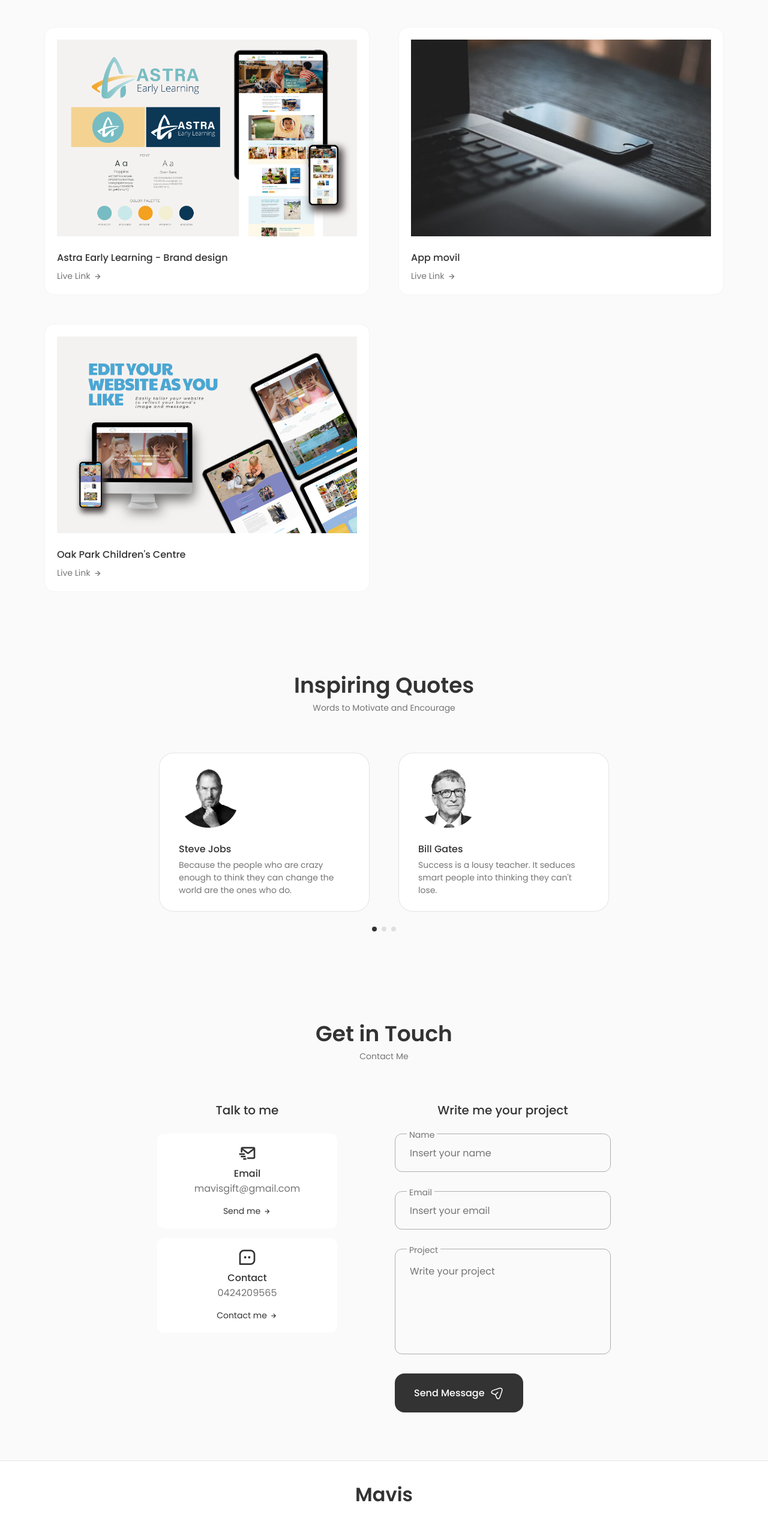
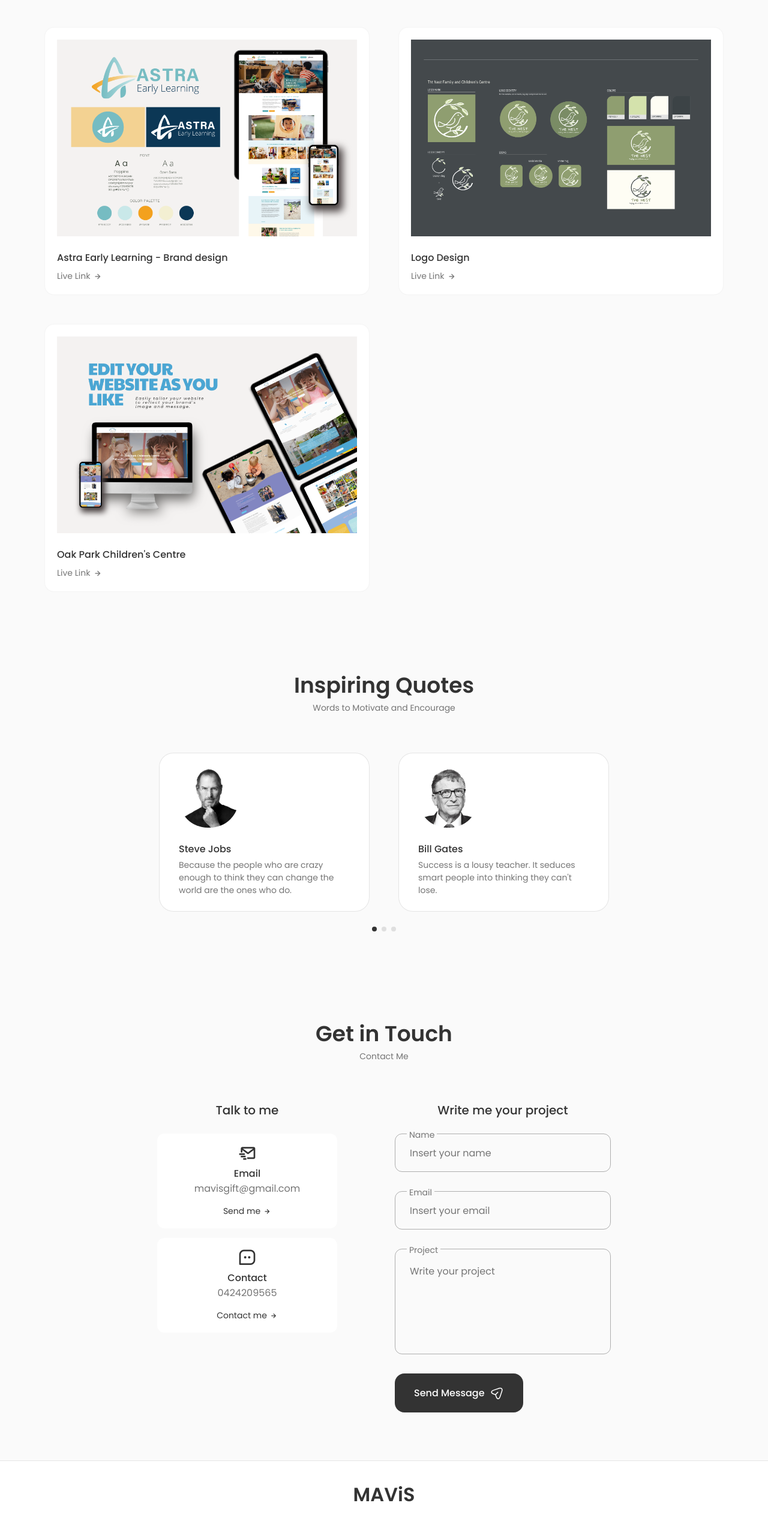
Before and after one commit to viszec/my-portfolio, a React (Create React App) app: page / in a window 1280 px wide. Shown: the part 4282-6833 px from the top of the page at 60% size. Built offline with nearby package versions, Linux system fonts and the light colour scheme.

Commit message:
upadte portfolio

```diff
--- a/src/components/footer/Footer.jsx
+++ b/src/components/footer/Footer.jsx
@@ -5,7 +5,7 @@ const Footer = () => {
     return (
         <footer className="footer">
             <div className="footer__container container">
-                <h1 className="footer__title">Mavis</h1>
+                <h1 className="footer__title">MAViS</h1>
 
                 <ul className="footer__list">
                     <li>
@@ -13,11 +13,11 @@ const Footer = () => {
                     </li>
 
                     <li>
-                        <a href="#project" className="footer__link">Projects</a>
+                        <a href="#services" className="footer__link">Services</a>
                     </li>
 
                     <li>
-                        <a href="#testimonials" className="footer__link">Testimonials</a>
+                        <a href="#portfolio" className="footer__link">Portfolio</a>
                     </li>
                 </ul>
 
@@ -35,7 +35,7 @@ const Footer = () => {
                     </a>
                 </div>
 
-                <span className="footer__copy">&#169; MAVIS. All rights reserved</span>
+                <span className="footer__copy">&#169; MAViS 2024. All rights reserved.</span>
             </div>
         </footer>
     )
--- a/src/components/work/Data.jsx
+++ b/src/components/work/Data.jsx
@@ -1,7 +1,7 @@
 import Work1 from "../../assets/work1.png";
 import Work2 from "../../assets/work2.png";
 import Work3 from "../../assets/work3.png";
-import Work4 from "../../assets/work4.jpg";
+import Work4 from "../../assets/work4.png";
 import Work5 from "../../assets/work5.png";
 
 
@@ -30,8 +30,9 @@ export const projectsData = [
     {
         id: 4,
         image: Work4,
-        title: "App movil",
-        category: ["App"],
+        title: "Logo Design",
+        category: ["Design"],
+        url: "https://drive.google.com/file/d/1jLR7BtkqjAyDGzEnu9hRrQ_spjmi8sdQ/view?usp=sharing"
     },
     {
         id: 5,
@@ -51,7 +52,6 @@ export const projectsNav = [
     },
     {
         name: 'App',
-
     },
     {
         name: 'Design'
```
Also changed, not shown: src/assets/work4.jpg (deleted), src/assets/work4.png (added).
